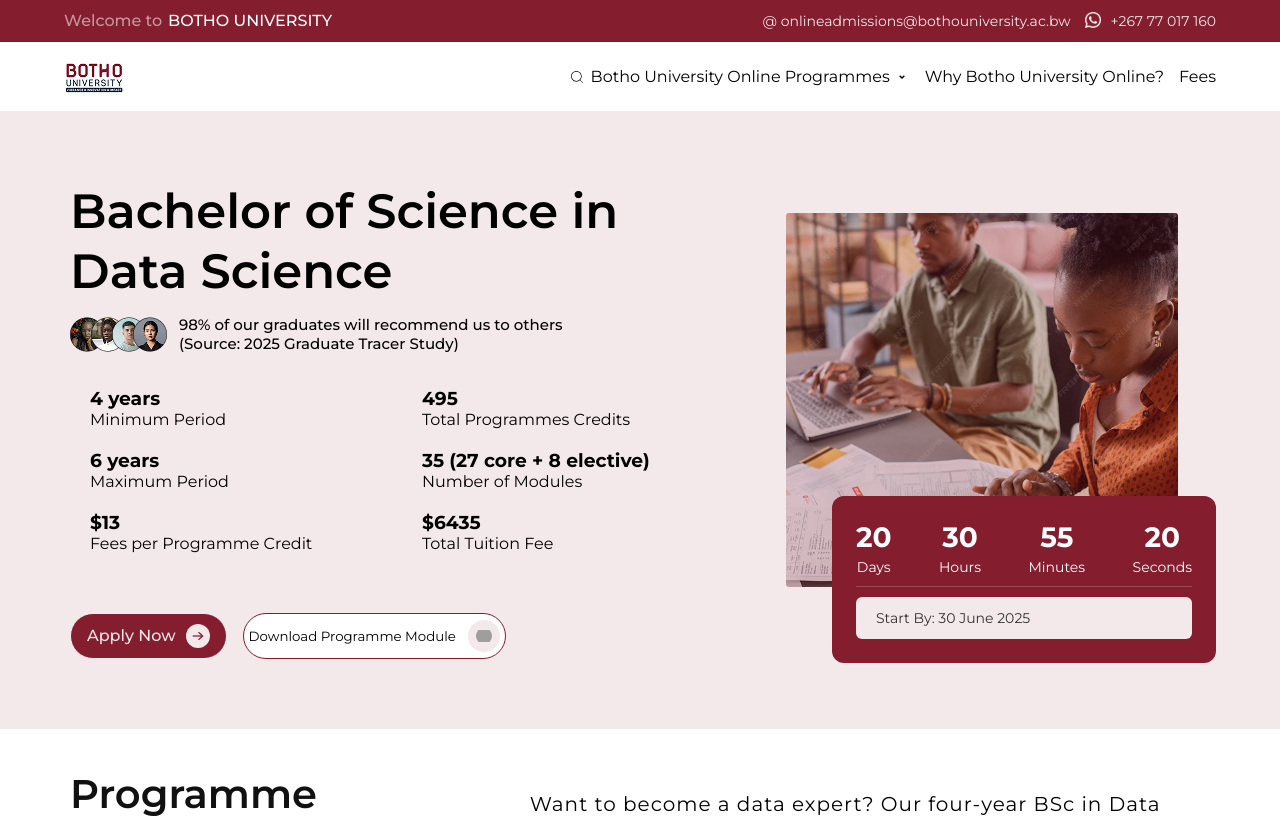
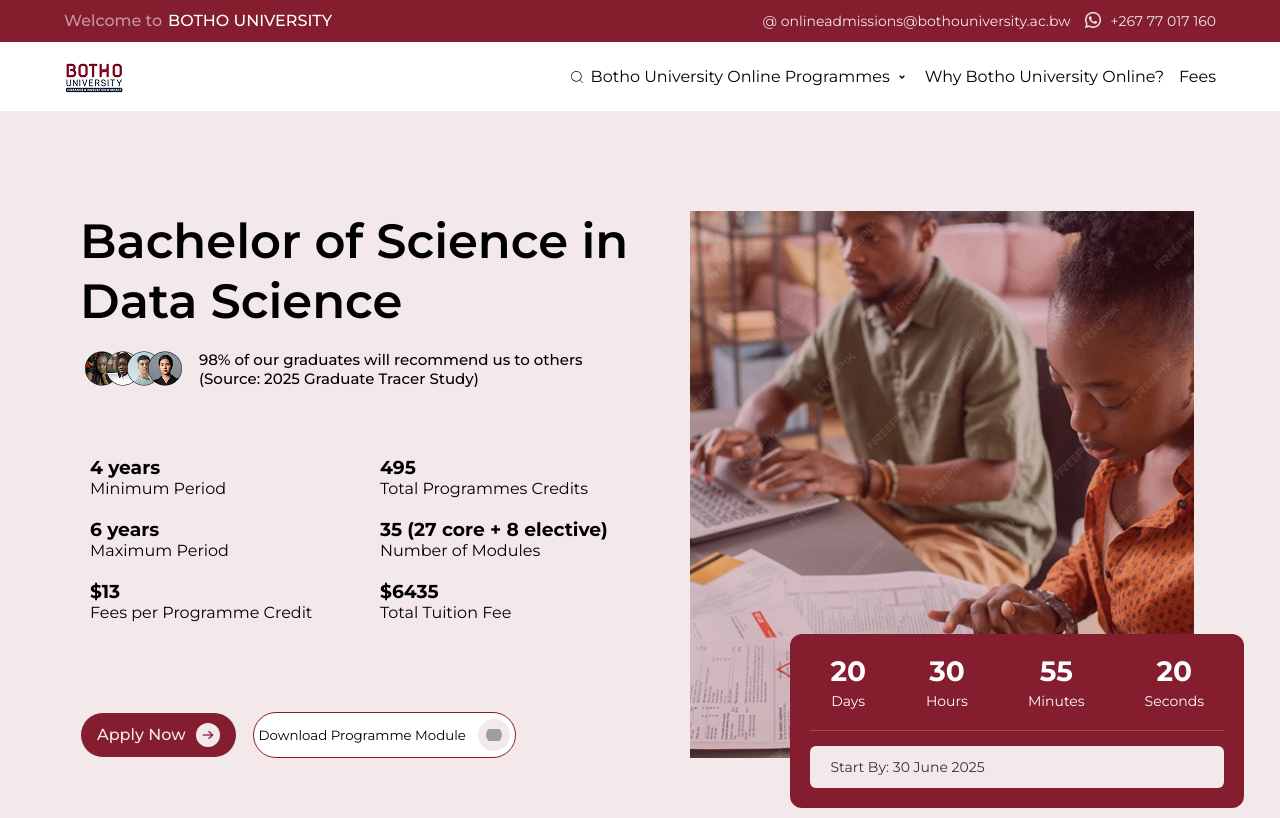
Before and after one commit to purfull/web-app-library, a React (Vite) app: page /course in a window 1280 px wide. Shown: the top 818 px of the page. Built offline with nearby package versions, Linux system fonts and the light colour scheme; grey boxes are pictures that could not be loaded.

Commit message:
timerhome chnages

```diff
--- a/src/components/timerHome/TimerHome.jsx
+++ b/src/components/timerHome/TimerHome.jsx
@@ -13,7 +13,7 @@
     <>
 
       <div className="timer-home-container">
-      <div className="left">
+        <div className="left-part">
           <div className="row-grid">
             <div className="primary-heading black">
               Bachelor of Science in Data Science
@@ -28,11 +28,11 @@
                     alt={`Ellipse ${index + 21}`}
                   />
                 ))}
+                </div>
 
                 <div className="sub-heading">
                   98% of our graduates will recommend us to others <br /> (Source: 2025
                   Graduate Tracer Study)
-              </div>
                 </div>
             </div>
           </div>
@@ -81,10 +81,11 @@
             </button>
           </div>
         </div>
-      <div className="right">
-        <div className="TimerImage">
-          <img className="img" src="\images\TimerImage.png" alt="TimerImage" />
-        </div>
+        <div className="right-part">
+
+          <div className="TimerImage" style={{ backgroundImage: "url('/images/timer-img.png')" }}>
+
+            <div className="counter-box-main">
               <div className="countdown-box">
                 <div className="timer-row">
                   <div className="time-block">
@@ -110,6 +111,44 @@
               </div>
             </div>
           </div>
+
+        </div>
+        {/* { img portion in mobile   } */}
+
+        <div className="right-part-mobile">
+
+          <div className="mobile-img-comtainer" style={{ backgroundImage: "url('/images/timer-img.png')" }}>
+          </div>
+
+          <div className="counter-box-main">
+            <div className="countdown-box">
+              <div className="timer-row">
+                <div className="time-block">
+                  <h2>20</h2>
+                  <span>Days</span>
+                </div>
+                <div className="time-block">
+                  <h2>30</h2>
+                  <span>Hours</span>
+                </div>
+                <div className="time-block">
+                  <h2>55</h2>
+                  <span>Minutes</span>
+                </div>
+                <div className="time-block">
+                  <h2>20</h2>
+                  <span>Seconds</span>
+                </div>
+              </div>
+              <div className="start-date">
+                <i className="fa fa-info-circle" /> Start By: 30 June 2025
+              </div>
+            </div>
+          </div>
+
+
+        </div>
+      </div>
       <div className="titleBar wraper" >
         <div className="heading" >
           <span className="secondary-heading">
--- a/src/components/timerHome/timerHome.css
+++ b/src/components/timerHome/timerHome.css
@@ -1,44 +1,20 @@
-/* Extra small devices (phones, 600px and down) */
 @media only screen and (max-width: 600px) {
   .timer-home-container {
     display: flex;
     flex-direction: column;
     padding: 20px;
     background-color: #f3e8ea;
-    /* gap: 40px; */
+    gap: 40px;
   }
 
-  .left {
-    flex: 1;
+  .left-part {
+    display: grid;
+    gap: 25px;
   }
 
-  .TimerImage {
-    flex: 2;
-  }
+  .right-part {
+    display: none;
 
-  .col-grid {
-    display: grid;
-    grid-template-rows: repeat(3, auto);
-    grid-template-columns: repeat(2, 1fr);
-    /* gap: 10px; */
-  }
-
-  .col-grid div {
-    /* padding: 10px; */
-    /* background-color: #ffffff; */
-    border-radius: 4px;
-  }
-
-  .image-portion {
-    padding-top: 20px;
-  }
-
-  .sub-heading {
-    font-weight: 500;
-    font-size: 15px;
-    /* color: #f3e8ea; */
-    font-family: "Montserrat", sans-serif;
-    padding-left: 25px;
   }
 
   .TimerImage {
@@ -53,15 +29,39 @@
     border-radius: 4px;
     display: block;
     padding-top: 1rem;
+    object-fit: cover;
+  }
+
+  .col-grid {
+    display: grid;
+    grid-template-rows: repeat(3, auto);
+    grid-template-columns: repeat(2, 1fr);
+  }
+
+  .col-grid div {
+    padding: 10px;
+    border-radius: 4px;
+    color: black;
+  }
+
+  .image-portion {
+    padding-top: 20px;
+
+  }
+
+  .sub-heading {
+    font-weight: 500;
+    font-size: 15px;
+    font-family: "Montserrat", sans-serif;
+    padding-left: 25px;
+    color: #f3e8ea;
   }
 
   .countdown-box {
-    flex: 3;
     background-color: #841d2e;
     border-radius: 12px;
     padding: 24px;
-    width: 70%;
-    /* or a fixed width like 571px */
+    width: 100%;
     color: white;
     display: flex;
     flex-direction: column;
@@ -71,7 +71,7 @@
   }
 
   .timer-row {
-    /* display: flex; */
+    display: flex;
     justify-content: space-between;
     text-align: center;
     border-bottom: 1px solid rgba(255, 255, 255, 0.2);
@@ -100,12 +100,6 @@
     gap: 8px;
   }
 
-  .primary-heading.black,
-  .sub-heading,
-  .col-grid {
-    color: black;
-  }
-
   .forButton {
     display: flex;
     flex-direction: column;
@@ -117,7 +111,7 @@
   .download-button {
     display: flex;
     align-items: center;
-    /* justify-content: space-between; */
+    justify-content: space-between;
     border: 1px solid #841d26;
     padding: 5px;
     border-radius: 30px;
@@ -126,7 +120,6 @@
   }
 
   .download-button img {
-    display: inline-block;
     border-radius: 50%;
     width: 32px;
     height: 32px;
@@ -137,77 +130,95 @@
 
   .dynamic-image {
     display: flex;
-    text-align: left;
-    justify-content: flex-start !important;
+    justify-content: flex-start;
     align-items: center;
-    padding: 14px 0px;
+    padding: 14px 20px;
   }
+
+  .sub-heading {
+    color: #111111;
+  }
+  .right-part-mobile{
+    display: block;
+  }
+  .mobile-img-comtainer{
+    height: 50vh;
+       background-size: cover;
+    background-position: center;
+    background-repeat: no-repeat;
+  }
+
+  .wraper {
+    padding: 20px 40px;
+  }
+
+
 }
 
-/* Small devices (portrait tablets and large phones, 600px and up) */
-@media only screen and (min-width: 600px) {
-  .timer-home-container {
+@media screen and (min-width :600px) {
+    .timer-home-container {
     display: flex;
-    flex-direction: row;
-    padding: 70px;
+    flex-direction: column;
+    padding: 20px;
     background-color: #f3e8ea;
     gap: 40px;
   }
 
-  .left {
-    flex: 1;
+  .left-part {
+    display: grid;
+    gap: 30px;
+  }
+
+  .right-part {
+    display: none;
+
   }
 
   .TimerImage {
-    flex: 2;
+    width: 100%;
+    height: auto;
+    position: relative;
+  }
+
+  .TimerImage .img {
+    width: 100%;
+    height: auto;
+    border-radius: 4px;
+    display: block;
+    padding-top: 1rem;
+    object-fit: cover;
   }
 
   .col-grid {
     display: grid;
     grid-template-rows: repeat(3, auto);
     grid-template-columns: repeat(2, 1fr);
-    /* gap: 10px; */
   }
 
   .col-grid div {
-    /* padding: 10px; */
-    /* background-color: #ffffff; */
+    padding: 10px;
     border-radius: 4px;
+    color: black;
   }
 
   .image-portion {
     padding-top: 20px;
+
   }
 
   .sub-heading {
     font-weight: 500;
     font-size: 15px;
-    /* color: #f3e8ea; */
     font-family: "Montserrat", sans-serif;
     padding-left: 25px;
-  }
-
-  .TimerImage {
-    width: 90%;
-    height: auto;
-    position: relative;
-  }
-
-  .TimerImage .img {
-    /* width: 90%;
-    height: auto; */
-    border-radius: 4px;
-    /* display: block; */
-    padding: 2rem;
+    color: #f3e8ea;
   }
 
   .countdown-box {
-    flex: 3;
     background-color: #841d2e;
     border-radius: 12px;
     padding: 24px;
-    width: 70%;
-    /* or a fixed width like 571px */
+    width: 100%;
     color: white;
     display: flex;
     flex-direction: column;
@@ -217,7 +228,7 @@
   }
 
   .timer-row {
-    /* display: flex; */
+    display: flex;
     justify-content: space-between;
     text-align: center;
     border-bottom: 1px solid rgba(255, 255, 255, 0.2);
@@ -246,12 +257,6 @@
     gap: 8px;
   }
 
-  .primary-heading.black,
-  .sub-heading,
-  .col-grid {
-    color: black;
-  }
-
   .forButton {
     display: flex;
     flex-direction: column;
@@ -263,7 +268,7 @@
   .download-button {
     display: flex;
     align-items: center;
-    /* justify-content: space-between; */
+    justify-content: space-between;
     border: 1px solid #841d26;
     padding: 5px;
     border-radius: 30px;
@@ -272,7 +277,6 @@
   }
 
   .download-button img {
-    display: inline-block;
     border-radius: 50%;
     width: 32px;
     height: 32px;
@@ -280,27 +284,55 @@
     background-color: #f3e8ea;
     object-fit: contain;
   }
+
+  .dynamic-image {
+    display: flex;
+    justify-content: flex-start;
+    align-items: center;
+    padding: 14px 0;
+  }
+
+  .sub-heading {
+    color: #111111;
+  }
+  .right-part-mobile{
+    display: block;
+  }
+  .mobile-img-comtainer{
+    height: 50vh;
+       background-size: cover;
+    background-position: center;
+    background-repeat: no-repeat;
+  }
+
+  .wraper {
+    padding: 20px 40px;
+  }
+
+
 }
 
-/* Medium devices (landscape tablets, 768px and up) */
- @media only screen and (min-width: 768px) {
+
+
+@media screen and (min-width :768px) {
   .timer-home-container {
     display: flex;
     flex-direction: row;
-    padding: 70px;
+    padding: 50px 30px;
     background-color: #f3e8ea;
-    gap: 40px;
+    gap: 50px;
   }
 
-  .right {
-    width: 40%;
+  .left-part {
+    display: flex;
+    flex-direction: column;
+    width: 45%;
+  }
+
+  .right-part {
+    width: 50%;
     display: flex;
     flex-direction: row;
-  }
-
-  .left {
-    display: flex;
-    width: 50%;
   }
 
   .col-grid {
@@ -311,17 +343,22 @@
   }
 
   .col-grid div {
-    padding: 10px;
+    padding: 10px 10px 10px 5px;
     border-radius: 4px;
   }
 
   .image-portion {
-    padding-top: 20px;
+    padding-top: 0px;
+    display: flex;
+    flex-grow: 1;
+    align-items: center;
+    justify-content: flex-start;
   }
 
   .sub-heading {
     font-weight: 500;
     font-size: 15px;
+    color: #f3e8ea;
     font-family: "Montserrat", sans-serif;
     padding-left: 25px;
   }
@@ -330,34 +367,35 @@
     width: 100%;
     height: auto;
     position: relative;
+    background-size: cover;
+    background-position: center;
+    background-repeat: no-repeat;
+
   }
 
   .TimerImage .img {
     width: 100%;
     height: auto;
     object-fit: cover;
+    /* or contain if you want full visibility */
     border-radius: 4px;
     display: block;
   }
 
   .countdown-box {
-    position: absolute;
-    top: 25rem;
-
-    left: 70%;
-
-    transform: translateX(-50%);
     background-color: #841d2e;
     border-radius: 12px;
-    padding: 24px;
-    width: 70%;
-
+    padding: 20px;
+    width: 90%;
     color: white;
     display: flex;
     flex-direction: column;
     gap: 10px;
     font-family: "Montserrat", sans-serif;
     z-index: 10;
+    position: relative;
+    top: 30px;
+    left: 20px;
   }
 
   .timer-row {
@@ -365,7 +403,7 @@
     justify-content: space-between;
     text-align: center;
     border-bottom: 1px solid rgba(255, 255, 255, 0.2);
-    padding-bottom: 10px;
+    padding: 0px 20px 20px 20px;
   }
 
   .time-block h2 {
@@ -415,6 +453,14 @@
     gap: 12px;
   }
 
+  .counter-box-main {
+    display: flex;
+    align-items: end;
+    justify-content: end;
+    height: 100%;
+    width: 100%;
+  }
+
   .download-button img {
     display: inline-block;
     border-radius: 50%;
@@ -424,28 +470,51 @@
     background-color: #f3e8ea;
     object-fit: contain;
   }
+
+  .dynamic-image {
+    display: flex;
+    flex-direction: column;
+    text-align: left;
+    justify-content: flex-start !important;
+    align-items: start;
+    padding: 20px 5px;
+  }
+
+  .wraper {
+    padding: 40px 70px;
+  }
+
+  .divider {
+    height: 10px;
+    border: 1px solid black;
+  }
+
+  .right-part-mobile {
+    display: none;
+  }
+
+
 }
 
-/* Large devices (laptops/desktops, 992px and up) */
-@media only screen and (min-width: 992px) {
+@media screen and (min-width :992px) {
   .timer-home-container {
     display: flex;
     flex-direction: row;
-    padding: 70px;
+    padding: 70px 60px;
     background-color: #f3e8ea;
-    gap: 40px;
+    gap: 50px;
   }
 
-  .right {
-    width: 40%;
+  .left-part {
+    display: flex;
+    flex-direction: column;
+    width: 45%;
+  }
 
+  .right-part {
+    width: 50%;
     display: flex;
     flex-direction: row;
-  }
-
-  .left {
-    display: flex;
-    width: 50%;
   }
 
   .col-grid {
@@ -456,19 +525,22 @@
   }
 
   .col-grid div {
-    padding: 10px;
-
+    padding: 10px 10px 10px 5px;
     border-radius: 4px;
   }
 
   .image-portion {
-    padding-top: 20px;
+    padding-top: 0px;
+    display: flex;
+    /* flex-grow: 1; */
+    align-items: center;
+    justify-content: flex-start;
   }
 
   .sub-heading {
     font-weight: 500;
     font-size: 15px;
-
+    /* color: #f3e8ea; */
     font-family: "Montserrat", sans-serif;
     padding-left: 25px;
   }
@@ -477,36 +549,35 @@
     width: 100%;
     height: auto;
     position: relative;
+    background-size: cover;
+    background-position: center;
+    background-repeat: no-repeat;
+
   }
 
   .TimerImage .img {
     width: 100%;
     height: auto;
     object-fit: cover;
-
+    /* or contain if you want full visibility */
     border-radius: 4px;
     display: block;
   }
 
   .countdown-box {
-    position: absolute;
-    top: 25rem;
-
-    left: 70%;
-
-    transform: translateX(-50%);
     background-color: #841d2e;
     border-radius: 12px;
-    padding: 24px;
-    width: 70%;
-
+    padding: 20px;
+    width: 87%;
     color: white;
     display: flex;
     flex-direction: column;
-    gap: 10px;
+    gap: 15px;
     font-family: "Montserrat", sans-serif;
-
     z-index: 10;
+    position: relative;
+    top: 50px;
+    left: 50px;
   }
 
   .timer-row {
@@ -514,7 +585,7 @@
     justify-content: space-between;
     text-align: center;
     border-bottom: 1px solid rgba(255, 255, 255, 0.2);
-    padding-bottom: 10px;
+    padding: 0px 20px 20px 20px;
   }
 
   .time-block h2 {
@@ -564,6 +635,14 @@
     gap: 12px;
   }
 
+  .counter-box-main {
+    display: flex;
+    align-items: end;
+    justify-content: end;
+    height: 100%;
+    width: 100%;
+  }
+
   .download-button img {
     display: inline-block;
     border-radius: 50%;
@@ -573,38 +652,52 @@
     background-color: #f3e8ea;
     object-fit: contain;
   }
+
+  .dynamic-image {
+    display: flex;
+    flex-direction: row;
+    text-align: left;
+    justify-content: flex-start !important;
+    align-items: center;
+    padding: 20px 5px;
+  }
+
+  .wraper {
+    padding: 40px 70px;
+  }
+
+  .divider {
+    height: 10px;
+    border: 1px solid black;
+  }
+
+  .right-part-mobile {
+    display: none;
+  }
+
 }
 
 @media only screen and (min-width: 1200px) {
   .timer-home-container {
     display: flex;
     flex-direction: row;
-    padding: 70px;
+    padding: 100px 80px;
     background-color: #f3e8ea;
-    /* gap: 40px; */
+    gap: 50px;
   }
 
-  .right {
-    /* height: 80vh; */
-    width: 40%;
-    /* padding: 20px 30px; */
-    display: flex;
-    flex-direction: row;
-  }
-
-  .left {
+  .left-part {
     display: flex;
     flex-direction: column;
     width: 50%;
   }
 
-  /* .row-grid {
-    display: grid;
+  .right-part {
+    width: 45%;
+    display: flex;
+    flex-direction: row;
+  }
 
-    grid-template-rows: repeat(2, 1fr);
-    grid-column-gap: 0px;
-    grid-row-gap: 0px;
-  } */
   .col-grid {
     display: grid;
     grid-template-rows: repeat(3, auto);
@@ -613,8 +706,7 @@
   }
 
   .col-grid div {
-    padding: 10px;
-    /* background-color: #ffffff; */
+    padding: 10px 10px 10px 5px;
     border-radius: 4px;
   }
 
@@ -638,6 +730,9 @@
     width: 100%;
     height: auto;
     position: relative;
+    background-size: cover;
+    background-repeat: no-repeat;
+
   }
 
   .TimerImage .img {
@@ -650,23 +745,19 @@
   }
 
   .countdown-box {
-    position: absolute;
-    top: 29rem;
-    /* Adjust vertical placement */
-    left: 80%;
-    /* Center horizontally */
-    /* transform: translateX(-50%); */
     background-color: #841d2e;
     border-radius: 12px;
-    padding: 24px;
-    width: 30%;
+    padding: 20px;
+    width: 90%;
     color: white;
     display: flex;
     flex-direction: column;
-    gap: 10px;
+    gap: 15px;
     font-family: "Montserrat", sans-serif;
-    /* box-shadow: 0 2px 8px rgba(0, 0, 0, 0.1); */
     z-index: 10;
+    position: relative;
+    top: 50px;
+    left: 50px;
   }
 
   .timer-row {
@@ -674,7 +765,7 @@
     justify-content: space-between;
     text-align: center;
     border-bottom: 1px solid rgba(255, 255, 255, 0.2);
-    padding-bottom: 10px;
+    padding: 0px 20px 20px 20px;
   }
 
   .time-block h2 {
@@ -724,6 +815,14 @@
     gap: 12px;
   }
 
+  .counter-box-main {
+    display: flex;
+    align-items: end;
+    justify-content: end;
+    height: 100%;
+    width: 100%;
+  }
+
   .download-button img {
     display: inline-block;
     border-radius: 50%;
@@ -733,14 +832,26 @@
     background-color: #f3e8ea;
     object-fit: contain;
   }
+
   .dynamic-image {
     display: flex;
     text-align: left;
     justify-content: flex-start !important;
     align-items: center;
-    padding: 14px 0px;
+    padding: 20px 5px;
   }
+
   .wraper {
     padding: 40px 70px;
   }
+
+  .divider {
+    height: 10px;
+    border: 1px solid black;
+  }
+
+  .right-part-mobile {
+    display: none;
+  }
+
 }
```
Also changed, not shown: public/images/timer-img.png (renamed from public/images/TimerImage.png). Lines whose indentation alone changed are shown as unchanged.
